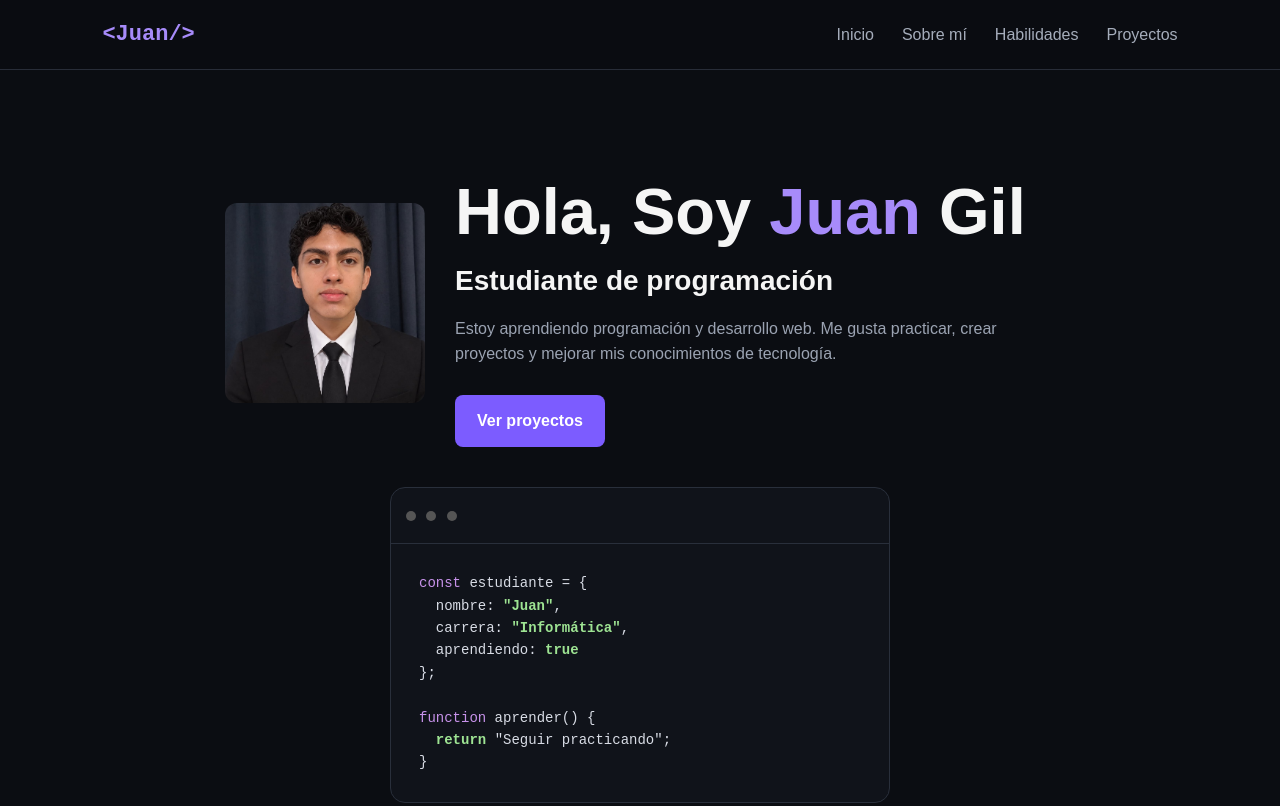
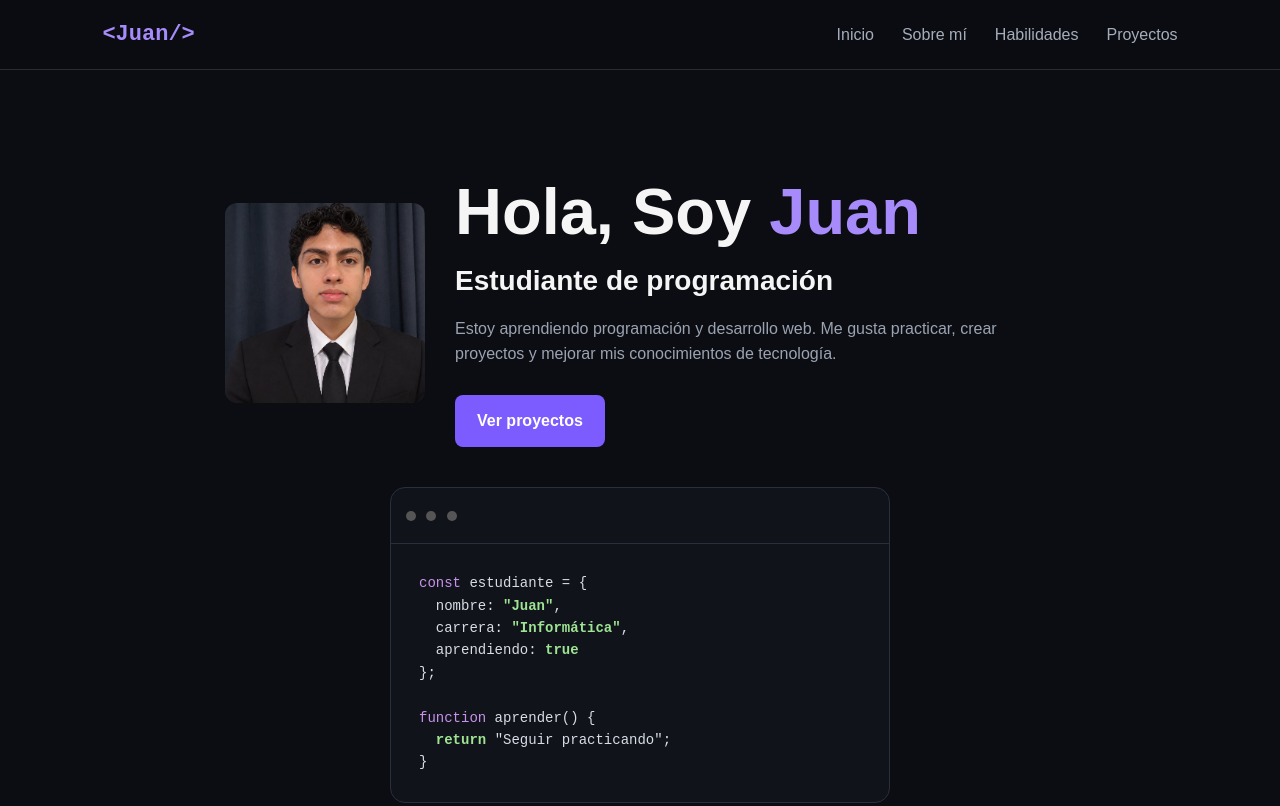
Before and after one commit to jesusesquipula116-max/mi-portafolio, a plain HTML site: page index.html in a window 1280 px wide. Shown: the top 806 px of the page. Drawn offline with Linux system fonts and the light colour scheme.

Commit message:
quite gil

```diff
--- a/index.html
+++ b/index.html
@@ -38,7 +38,7 @@
 
       <!-- TEXTO "HOLA, SOY JUAN" A LA DERECHA -->
       <div class="hero-text" style="flex: 1;">
-        <h1>Hola, Soy <span>Juan</span> Gil</h1>
+        <h1>Hola, Soy <span>Juan</span> </h1>
 
         <h2>Estudiante de programación</h2>
 
```
